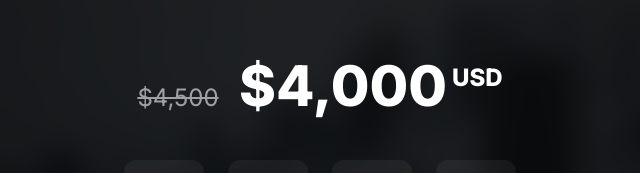
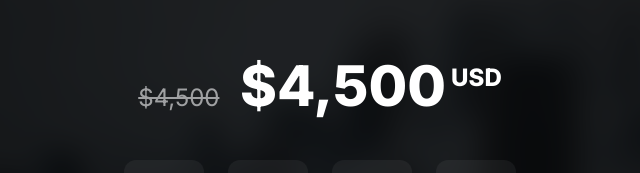
Before and after one commit to ibrahem-abdelghany/araby.org.html, a plain HTML site: page index.htm in a window 1280 px wide. Shown: the part 240-413 px from the top of the page, 320-960 px from the left. Drawn offline with Linux system fonts and the light colour scheme.

Commit message:
fix: revert pricing discount to original amount on landing page

```diff
--- a/index.htm
+++ b/index.htm
@@ -324,7 +324,7 @@
 
         <div class="pricing">
             <span class="old-price">$4,500</span>
-            <span class="new-price">$4,000<span class="currency">USD</span></span>
+            <span class="new-price">$4,500<span class="currency">USD</span></span>
         </div>
 
         <div class="timer-container" id="countdown">
```
